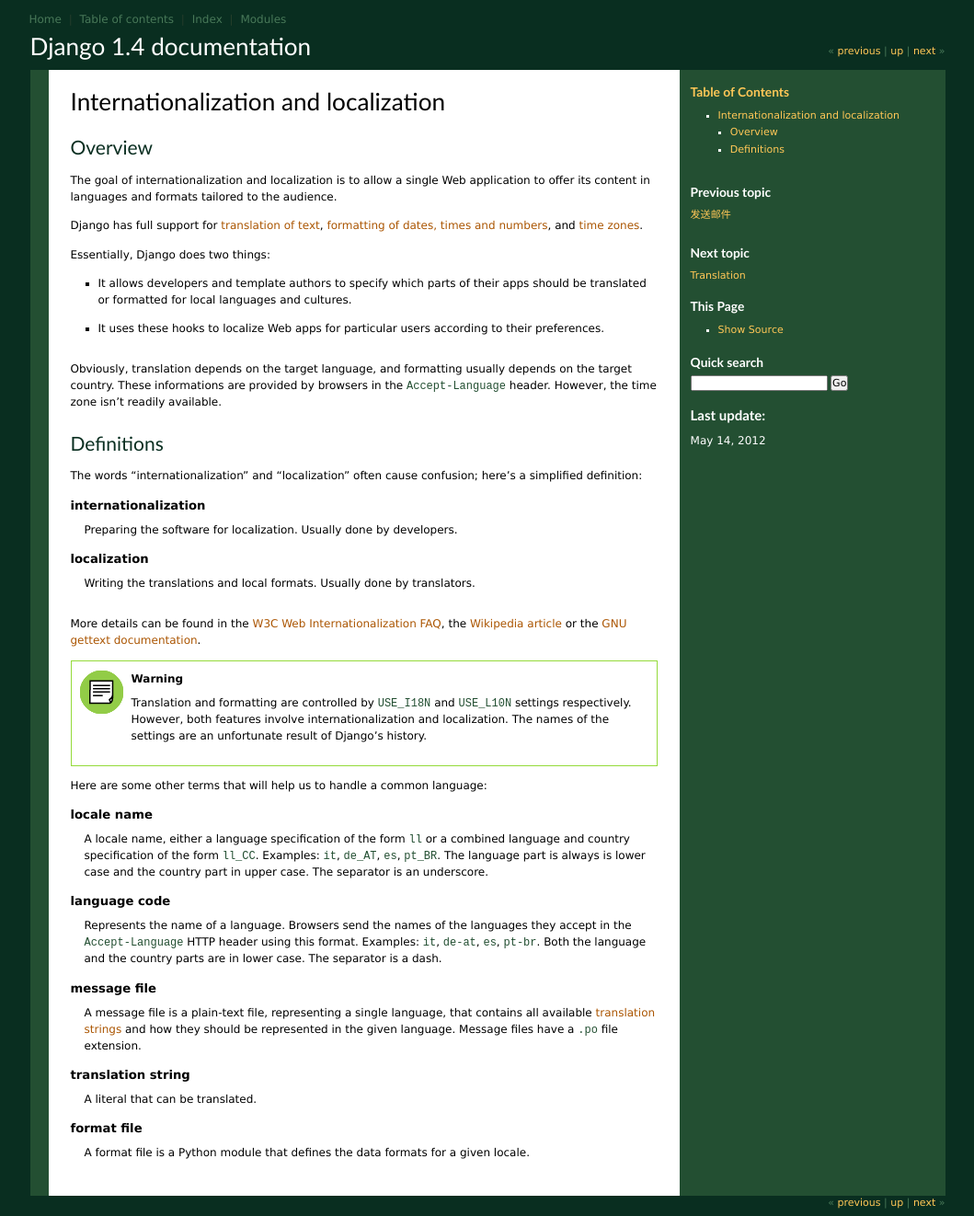
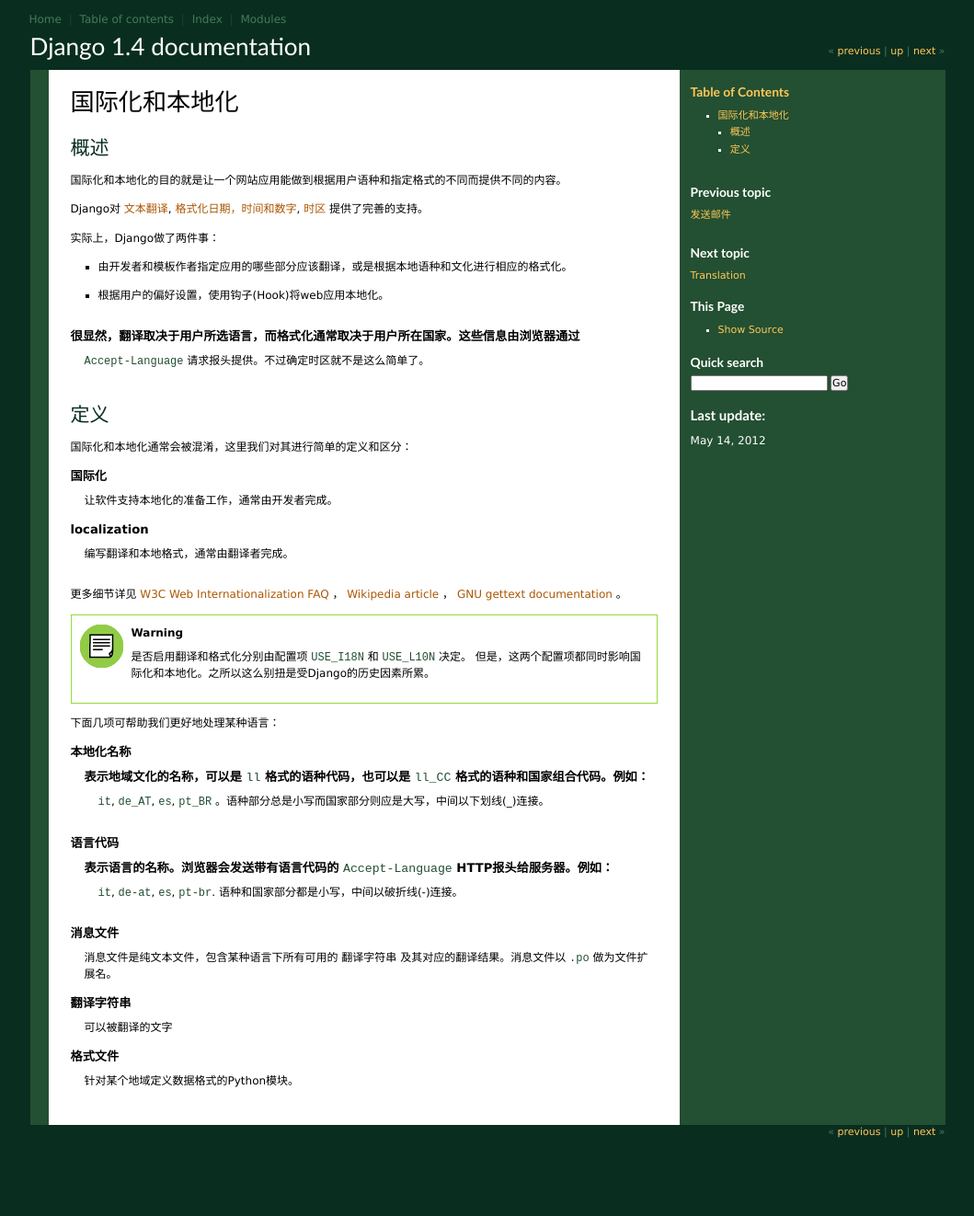
Before and after one commit to wrongwaycn/Django-Chinese-Docs, a Sphinx documentation site: the page built from docs/topics/i18n/index.txt, in a window 1280 px wide. Shown: the whole page at 92% size, without its empty margins (110-1169 px from the left). Built offline with Sphinx 7.4.7, drawn with Linux system fonts in a browser that asks for light colours; cross-references to code outside the pages are shown as plain code; after the commit the page ends 1244 px from its top, so only the background shows below that.

Commit message:
翻译了i18n的index.txt,内容很少

```diff
--- a/docs/topics/i18n/index.txt
+++ b/docs/topics/i18n/index.txt
@@ -1,6 +1,6 @@
-=====================================
-Internationalization and localization
-=====================================
+==============
+国际化和本地化
+==============
 
 .. toctree::
    :hidden:
@@ -10,43 +10,37 @@ Internationalization and localization
    formatting
    timezones
 
-Overview
-========
+概述
+====
 
-The goal of internationalization and localization is to allow a single Web
-application to offer its content in languages and formats tailored to the
-audience.
+国际化和本地化的目的就是让一个网站应用能做到根据用户语种和指定格式的不同而提供不同的内容。
 
-Django has full support for :doc:`translation of text
-</topics/i18n/translation>`, :doc:`formatting of dates, times and numbers
-</topics/i18n/formatting>`, and :doc:`time zones </topics/i18n/timezones>`.
+Django对 :doc:`文本翻译
+</topics/i18n/translation>`, :doc:`格式化日期，时间和数字
+</topics/i18n/formatting>`, :doc:`时区 </topics/i18n/timezones>` 提供了完善的支持。
 
-Essentially, Django does two things:
+实际上，Django做了两件事：
 
-* It allows developers and template authors to specify which parts of their apps
-  should be translated or formatted for local languages and cultures.
-* It uses these hooks to localize Web apps for particular users according to
-  their preferences.
+* 由开发者和模板作者指定应用的哪些部分应该翻译，或是根据本地语种和文化进行相应的格式化。
+* 根据用户的偏好设置，使用钩子(Hook)将web应用本地化。
 
-Obviously, translation depends on the target language, and formatting usually
-depends on the target country. These informations are provided by browsers in
-the ``Accept-Language`` header. However, the time zone isn't readily available.
+很显然，翻译取决于用户所选语言，而格式化通常取决于用户所在国家。这些信息由浏览器通过
+ ``Accept-Language`` 请求报头提供。不过确定时区就不是这么简单了。
 
-Definitions
-===========
+定义
+====
 
-The words "internationalization" and "localization" often cause confusion;
-here's a simplified definition:
+国际化和本地化通常会被混淆，这里我们对其进行简单的定义和区分：
 
 .. glossary::
 
-    internationalization
-      Preparing the software for localization. Usually done by developers.
+    国际化
+      让软件支持本地化的准备工作，通常由开发者完成。
 
     localization
-      Writing the translations and local formats. Usually done by translators.
+      编写翻译和本地格式，通常由翻译者完成。
 
-More details can be found in the `W3C Web Internationalization FAQ`_, the `Wikipedia article`_ or the `GNU gettext documentation`_.
+更多细节详见 `W3C Web Internationalization FAQ`_ ， `Wikipedia article`_ ， `GNU gettext documentation`_ 。
 
 .. _W3C Web Internationalization FAQ: http://www.w3.org/International/questions/qa-i18n
 .. _GNU gettext documentation: http://www.gnu.org/software/gettext/manual/gettext.html#Concepts
@@ -54,37 +48,27 @@ More details can be found in the `W3C Web Internationalization FAQ`_, the `Wikip
 
 .. warning::
 
-    Translation and formatting are controlled by :setting:`USE_I18N` and
-    :setting:`USE_L10N` settings respectively. However, both features involve
-    internationalization and localization. The names of the settings are an
-    unfortunate result of Django's history.
+    是否启用翻译和格式化分别由配置项 :setting:`USE_I18N` 和 :setting:`USE_L10N` 决定。
+    但是，这两个配置项都同时影响国际化和本地化。之所以这么别扭是受Django的历史因素所累。
 
-Here are some other terms that will help us to handle a common language:
+下面几项可帮助我们更好地处理某种语言：
 
 .. glossary::
 
-    locale name
-      A locale name, either a language specification of the form ``ll`` or a
-      combined language and country specification of the form ``ll_CC``.
-      Examples: ``it``, ``de_AT``, ``es``, ``pt_BR``. The language part is
-      always is lower case and the country part in upper case. The separator
-      is an underscore.
+    本地化名称
+      表示地域文化的名称，可以是 ``ll`` 格式的语种代码，也可以是 ``ll_CC`` 格式的语种和国家组合代码。例如：
+       ``it``, ``de_AT``, ``es``, ``pt_BR`` 。语种部分总是小写而国家部分则应是大写，中间以下划线(_)连接。
 
-    language code
-      Represents the name of a language. Browsers send the names of the
-      languages they accept in the ``Accept-Language`` HTTP header using this
-      format. Examples: ``it``, ``de-at``, ``es``, ``pt-br``. Both the language
-      and the country parts are in lower case. The separator is a dash.
+    语言代码
+      表示语言的名称。浏览器会发送带有语言代码的 ``Accept-Language`` HTTP报头给服务器。例如：
+       ``it``, ``de-at``, ``es``, ``pt-br``. 语种和国家部分都是小写，中间以破折线(-)连接。
 
-    message file
-      A message file is a plain-text file, representing a single language,
-      that contains all available :term:`translation strings
-      <translation string>` and how they should be represented in the given
-      language. Message files have a ``.po`` file extension.
+    消息文件
+      消息文件是纯文本文件，包含某种语言下所有可用的 :term:`翻译字符串
+      <translation string>` 及其对应的翻译结果。消息文件以 ``.po`` 做为文件扩展名。
 
-    translation string
-      A literal that can be translated.
+    翻译字符串
+      可以被翻译的文字
 
-    format file
-      A format file is a Python module that defines the data formats for a given
-      locale.
+    格式文件
+      针对某个地域定义数据格式的Python模块。
```
